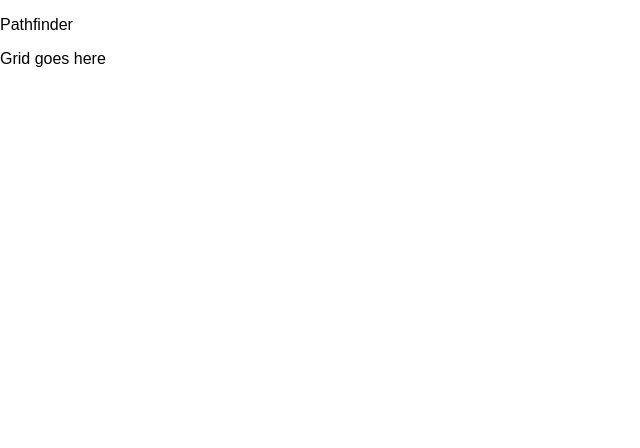
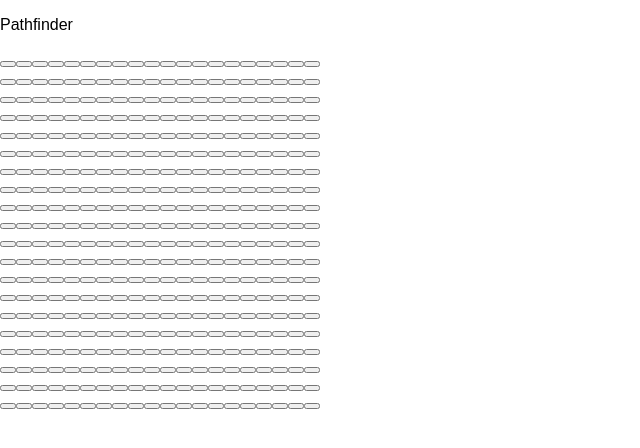
Before and after one commit to reddyalready/pathfinder, a React (Create React App) app: page / in a window 1280 px wide. Shown: the top 448 px of the page, without its empty margins (0-640 px from the left). Built offline with nearby package versions, Linux system fonts and the light colour scheme.

Commit message:
Grid drawn

```diff
--- a/src/App.js
+++ b/src/App.js
@@ -8,7 +8,7 @@ class App extends Component {
     return (
       <div>
         <p>Pathfinder</p>
-        <Grid />
+        <Grid sizeX="20" sizeY="20" />
       </div>
     );
   }
--- a/src/grid/Grid.js
+++ b/src/grid/Grid.js
@@ -3,20 +3,36 @@
 */
 
 import React, {Component} from 'react';
+import Square from '../square/Square.js';
 
 class Grid extends Component {
 
-  constructor() {
-    super();
+  constructor(props) {
+    super(props);
+
     this.state = {
-      sizeX: 20,
-      sizeY: 20
-    };
+      squares: []
+    }
+
+    for(var i = 0; i < props.sizeX; i++) {
+      this.state.squares.push(new Array(parseInt(props.sizeY, 10)).fill(0));
+    }
+
   }
 
   render() {
+    var renderableSquareRows = this.state.squares.map(function(sqRow) {
+      var renderableSquareRow = sqRow.map(function(sq) {
+        return <Square value={sq} />
+      });
+      renderableSquareRow.push(<br />);
+      return renderableSquareRow;
+    });
+
     return (
-      <p>Grid goes here</p>
+      <div>
+        {renderableSquareRows}
+      </div>
     )
   }
 };
--- a/src/square/Square.js
+++ b/src/square/Square.js
@@ -4,7 +4,10 @@ A square in the maze. Type values:
 0 = Open
 1 = Wall
 */
-class Square extends React.Component {
+
+import React, {Component} from 'react';
+
+class Square extends Component {
 
   constructor() {
     super();
@@ -15,9 +18,11 @@ class Square extends React.Component {
 
   render() {
     return (
-      <button className="square" onClick={() => alert('click')}>
-        #Set colour/functionality based on value
+      <button className="square" onClick={() => this.setState({type: 1})}>
+
       </button>
     )
   }
 };
+
+export default Square;
```
